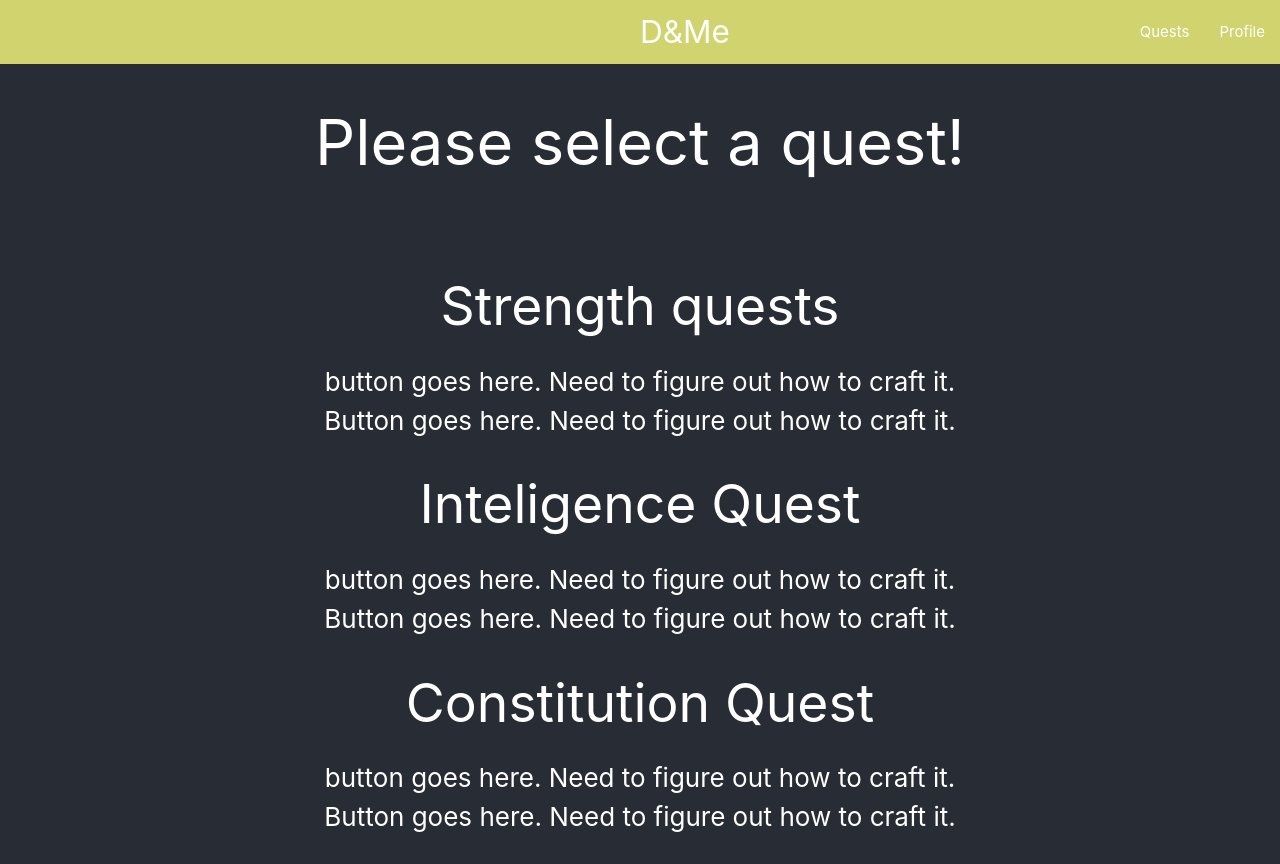
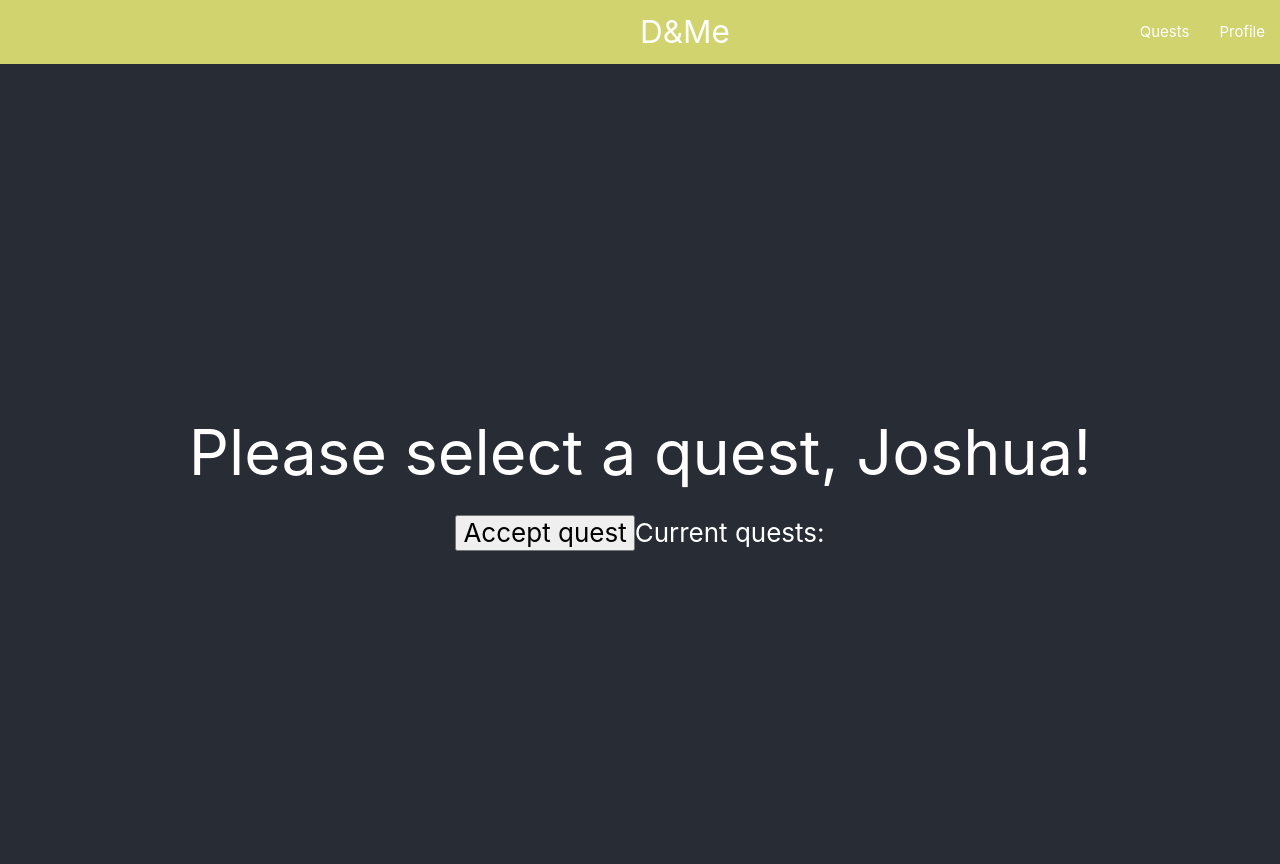
Before and after one commit to JoshuaBevers/React-Solo-Frontend, a React (Create React App) app in the folder ui/: page /quests in a window 1280 px wide. Built offline with nearby package versions, Linux system fonts and the light colour scheme; the HTML template or start-up script is replaced by a standard one.

Commit message:
Shifted to use Context.

```diff
--- a/ui/src/App.js
+++ b/ui/src/App.js
@@ -1,7 +1,9 @@
-import React from "react";
+import React, { useReducer } from "react";
 import "./App.css";
 import { BrowserRouter as Router, Link, Route } from "react-router-dom";
 import { Player } from "./interfaces/player";
+import { StateProvider } from "./context";
+import { addQuest } from "./context/reducers";
 
 //components
 import Profile from "./components/profile";
@@ -14,7 +16,6 @@ function App() {
     player: LoadedPlayer,
   };
 
-  console.log(initialState.player);
   return (
     <div className="App">
       <link
@@ -39,15 +40,10 @@ function App() {
           </div>
         </nav>
         <div className="App-header">
-          {<Route path="/quests" component={Quests} />}
-          {
-            <Route
-              path="/profile"
-              render={(props) => (
-                <Profile {...props} player={initialState.player} />
-              )}
-            />
-          }
+          <StateProvider value={useReducer(addQuest, initialState.player)}>
+            {<Route path="/quests" component={Quests} />}
+            {<Route path="/profile" component={Profile} />}
+          </StateProvider>
         </div>
       </Router>
     </div>
--- a/ui/src/components/profile.jsx
+++ b/ui/src/components/profile.jsx
@@ -1,23 +1,10 @@
-import React, { Component, useReducer } from "react";
+import React, { useContext } from "react";
+import StateContext from "../context";
 import "./profile.css";
-import { Player } from "../interfaces/player";
-import displayQuests from "../components/displayQuests";
 
-class Profile extends Component {
-  render() {
-    const {
-      name,
-      hp,
-      str,
-      int,
-      con,
-      idle,
-      relaxed,
-      wis,
-      level,
-      quests,
-    } = this.props.player;
-    console.log("the player is: ", this.props.player);
+const Profile = () => {
+  const [player, dispatch] = useContext(StateContext);
+  const { name, hp, str, int, con, idle, relaxed, wis, level, quests } = player;
   return (
     <div>
       Name: {name}
@@ -53,7 +40,6 @@ class Profile extends Component {
       )}
     </div>
   );
-  }
-}
+};
 
 export default Profile;
--- a/ui/src/components/quests.jsx
+++ b/ui/src/components/quests.jsx
@@ -1,44 +1,27 @@
-import React, { Component } from "react";
-import { Player } from "../interfaces/player";
+import React, { useContext } from "react";
+import StateContext from "../context";
 import * as JSON from "../util/attribute-quests/strength.json";
 
-class Quests extends Component {
-  state = {
-    player: { quests: [] },
-  };
-
-  getPlayer = () => {
-    //grabs player
-    console.log("The player has been grabbed.");
-  };
-
-  componentDidMount() {
-    this.getPlayer();
-  }
-
-  render() {
-    return (
-      <div className="quest-list">
-        <h1>Please select a quest!</h1>
-        <br></br>
-        <h2>Strength quests</h2>
-        <ul>
-          <li>button goes here. Need to figure out how to craft it.</li>
-          <li>Button goes here. Need to figure out how to craft it.</li>
-        </ul>
-        <h2>Inteligence Quest</h2>
-        <ul>
-          <li>button goes here. Need to figure out how to craft it.</li>
-          <li>Button goes here. Need to figure out how to craft it.</li>
-        </ul>
-        <h2>Constitution Quest</h2>
-        <ul>
-          <li>button goes here. Need to figure out how to craft it.</li>
-          <li>Button goes here. Need to figure out how to craft it.</li>
-        </ul>
-      </div>
-    );
-  }
-}
+const Quests = () => {
+  const [player, dispatch] = useContext(StateContext);
+  console.log(player);
+  const { name, quests } = player;
+  return (
+    <div className="quest-list">
+      <h1>Please select a quest, {name}!</h1>
+      <button
+        onClick={() =>
+          dispatch({
+            type: "ADD_QUEST",
+            quests: ["Destroying the world"],
+          })
+        }
+      >
+        Accept quest
+      </button>
+      Current quests: {quests}
+    </div>
+  );
+};
 
 export default Quests;
--- /dev/null
+++ b/ui/src/context/index.js
@@ -0,0 +1,8 @@
+import React from "react";
+
+const StateContext = React.createContext({});
+
+export const StateProvider = StateContext.Provider;
+export const StateConsumer = StateContext.Comsumer;
+
+export default StateContext;
--- /dev/null
+++ b/ui/src/context/reducers.js
@@ -0,0 +1,9 @@
+export const addQuest = (state, player) => {
+  const { quests } = player;
+  switch (player.type) {
+    case "ADD_QUEST":
+      return { ...state, quests };
+    default:
+      return state;
+  }
+};
```
Also changed, not shown: ui/src/components/displayQuests.jsx (deleted). Lines whose indentation alone changed are shown as unchanged.
